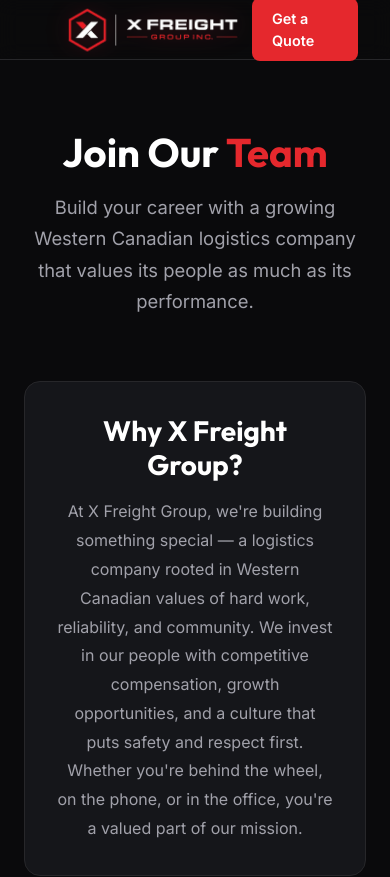
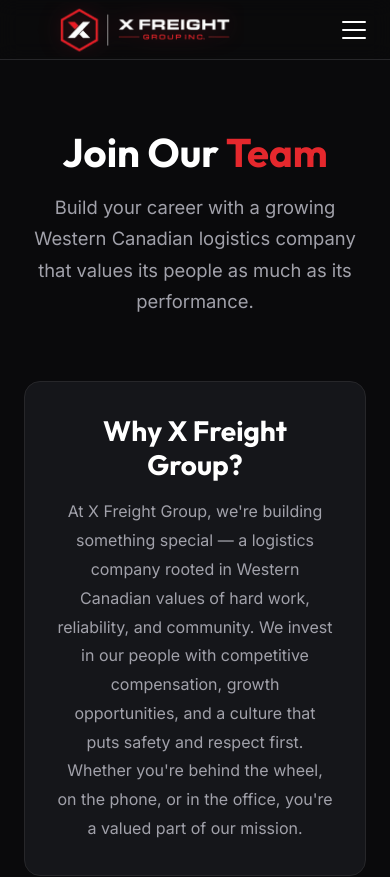
Before and after one commit to unnatisachdeva/XFreight, a Next.js app: page /careers in a window 390 px wide. Shown: the top 877 px of the page. Built offline with nearby package versions, Linux system fonts and the light colour scheme.

Commit message:
feat: Add responsive mobile hamburger menu

```diff
--- a/src/app/_components/Navbar.module.css
+++ b/src/app/_components/Navbar.module.css
@@ -46,12 +46,91 @@
   color: var(--primary);
 }
 
+.rightNav {
+  display: flex;
+  align-items: center;
+  gap: 1rem;
+}
+
+.hamburger {
+  display: none;
+  flex-direction: column;
+  justify-content: space-between;
+  width: 24px;
+  height: 18px;
+  background: transparent;
+  border: none;
+  cursor: pointer;
+  z-index: 101;
+  padding: 0;
+}
+
+.hamburger span {
+  width: 100%;
+  height: 2px;
+  background-color: var(--text-main);
+  transition: all 0.3s ease;
+  border-radius: 2px;
+}
+
+.hamburger.open span:nth-child(1) {
+  transform: translateY(8px) rotate(45deg);
+}
+
+.hamburger.open span:nth-child(2) {
+  opacity: 0;
+}
+
+.hamburger.open span:nth-child(3) {
+  transform: translateY(-8px) rotate(-45deg);
+}
+
+.mobileQuote {
+  display: none;
+}
+
 @media (max-width: 768px) {
   .nav {
     height: 60px;
-    padding: 0 2rem;
+    padding: 0 1.5rem;
   }
+
+  .hamburger {
+    display: flex;
+  }
+
+  .desktopQuote {
+    display: none !important;
+  }
+
+  .mobileQuote {
+    display: inline-flex;
+    margin-top: 1rem;
+    width: 100%;
+  }
+
   .navLinks {
-    display: none;
+    position: fixed;
+    top: 60px;
+    left: 0;
+    width: 100%;
+    height: calc(100vh - 60px);
+    background: rgba(10, 10, 12, 0.98);
+    backdrop-filter: blur(12px);
+    flex-direction: column;
+    align-items: center;
+    padding: 3rem 2rem;
+    gap: 2rem;
+    transform: translateX(100%);
+    transition: transform 0.3s ease-in-out;
+    border-top: 1px solid var(--border-subtle);
+  }
+
+  .navLinks.open {
+    transform: translateX(0);
+  }
+
+  .navLinks a {
+    font-size: 1.25rem;
   }
 }
--- a/src/app/_components/Navbar.tsx
+++ b/src/app/_components/Navbar.tsx
@@ -1,11 +1,16 @@
+"use client";
+
+import { useState } from "react";
 import Image from "next/image";
 import Link from "next/link";
 import styles from "./Navbar.module.css";
 
 export default function Navbar() {
+  const [isOpen, setIsOpen] = useState(false);
+
   return (
     <nav className={styles.nav}>
-      <Link href="/" className={styles.logo}>
+      <Link href="/" className={styles.logo} onClick={() => setIsOpen(false)}>
         <div className={styles.logoWrapper}>
           <Image
             src="/image.png"
@@ -17,19 +22,40 @@
           />
         </div>
       </Link>
-      <div className={styles.navLinks}>
-        <Link href="/">Home</Link>
-        <Link href="/services">Services</Link>
-        <Link href="/operating-entities">Operating Entities</Link>
-        <Link href="/careers">Careers</Link>
+
+      <div className={`${styles.navLinks} ${isOpen ? styles.open : ""}`}>
+        <Link href="/" onClick={() => setIsOpen(false)}>Home</Link>
+        <Link href="/services" onClick={() => setIsOpen(false)}>Services</Link>
+        <Link href="/operating-entities" onClick={() => setIsOpen(false)}>Operating Entities</Link>
+        <Link href="/careers" onClick={() => setIsOpen(false)}>Careers</Link>
+        <Link
+          href="/get-a-quote"
+          className={`btn btn-primary ${styles.mobileQuote}`}
+          onClick={() => setIsOpen(false)}
+        >
+          Get a Quote
+        </Link>
       </div>
-      <Link
-        href="/get-a-quote"
-        className="btn btn-primary"
-        style={{ padding: "10px 20px", fontSize: "0.9rem" }}
-      >
-        Get a Quote
-      </Link>
+
+      <div className={styles.rightNav}>
+        <Link
+          href="/get-a-quote"
+          className={`btn btn-primary ${styles.desktopQuote}`}
+          style={{ padding: "10px 20px", fontSize: "0.9rem" }}
+        >
+          Get a Quote
+        </Link>
+
+        <button
+          className={`${styles.hamburger} ${isOpen ? styles.open : ""}`}
+          onClick={() => setIsOpen(!isOpen)}
+          aria-label="Toggle menu"
+        >
+          <span></span>
+          <span></span>
+          <span></span>
+        </button>
+      </div>
     </nav>
   );
 }
```
